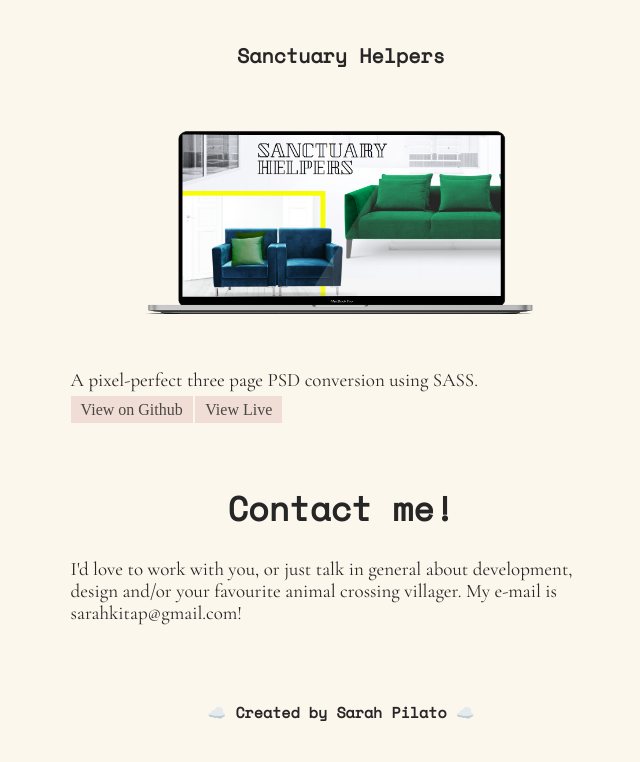
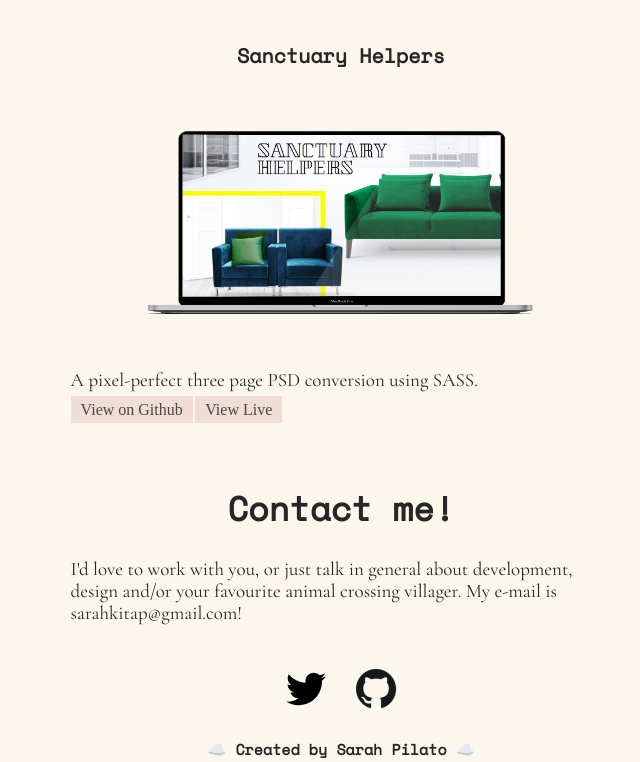
Before and after one commit to sarahpilato/sarahpcodes, a plain HTML site: page index.html in a window 1280 px wide. Shown: the part 2035-2797 px from the top of the page, without its empty margins (299-939 px from the left). Before the commit the page ends 2766 px from the top, so only its background shows below. Drawn offline with nearby package versions, Linux system fonts and the light colour scheme.

Commit message:
added social logos

```diff
--- a/index.html
+++ b/index.html
@@ -100,6 +100,10 @@
             <h2>Contact me!</h2>
             <p>I'd love to work with you, or just talk in general about development, design and/or your favourite animal crossing villager. My e-mail is sarahkitap@gmail.com!</p>
         </div>
+        <div class="socials">
+            <a href="https://twitter.com/sarahpcodes"><img src="./styles/assets/twitter.svg" alt="twitter logo" class="logo"></a>
+            <a href="https://github.com/sarahpilato"><img src="./styles/assets/github.png" alt="github logo" class="logo"></a>
+        </div>
     </section>
     <footer>
         <section class="footer wrapper">
--- a/styles/sass/styles.scss
+++ b/styles/sass/styles.scss
@@ -111,6 +111,7 @@ ul {
     justify-content: center;
     flex-direction: column;
     align-items: center;
+    position: relative;
 }
 
 .gif {
@@ -171,6 +172,7 @@ h2 {
 .skillsOne,
 .skillsTwo {
     padding: 20px;
+    position: relative;
 }
 
 .skillsDiv ul li {
@@ -203,6 +205,7 @@ h4 {
 .mockup {
     width: 100%;
     height: 300px;
+    text-align: center;
 }
 
 .projects p {
@@ -249,6 +252,18 @@ text-align: center;
 .contactText p {
     width: 100%
 }
+
+.socials {
+    display: flex;
+    justify-content: center;
+    margin-top: 30px;
+}
+
+.logo {
+    width: 70px;
+    height: 70px;
+    padding: 15px;
+}
 // footer
 footer {
     text-align: center;
@@ -258,8 +273,8 @@ footer h3 {
     margin: 0px;
     font-size: 1.5rem;
     text-align: center;
-    margin-top: 10px;
     margin-bottom: 10px;
+    padding-top: 15px;
 }
 
 div.stamps {
```
Also changed, not shown: styles/assets/c-k-s-2.png (deleted), styles/assets/cafeSelf.JPG (deleted), styles/assets/github.png (added), styles/assets/squiggle3.svg (deleted), styles/assets/twitter.svg (added), styles/styles.css.
